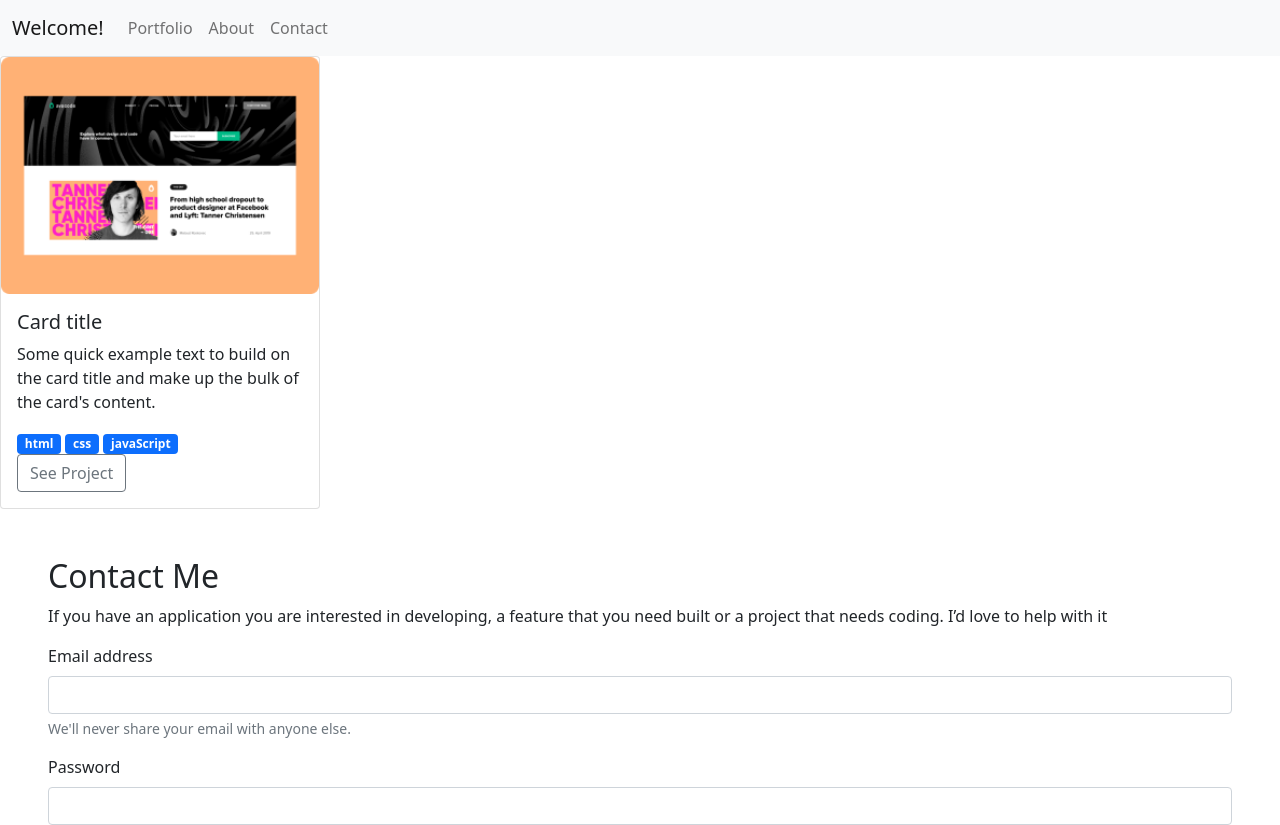
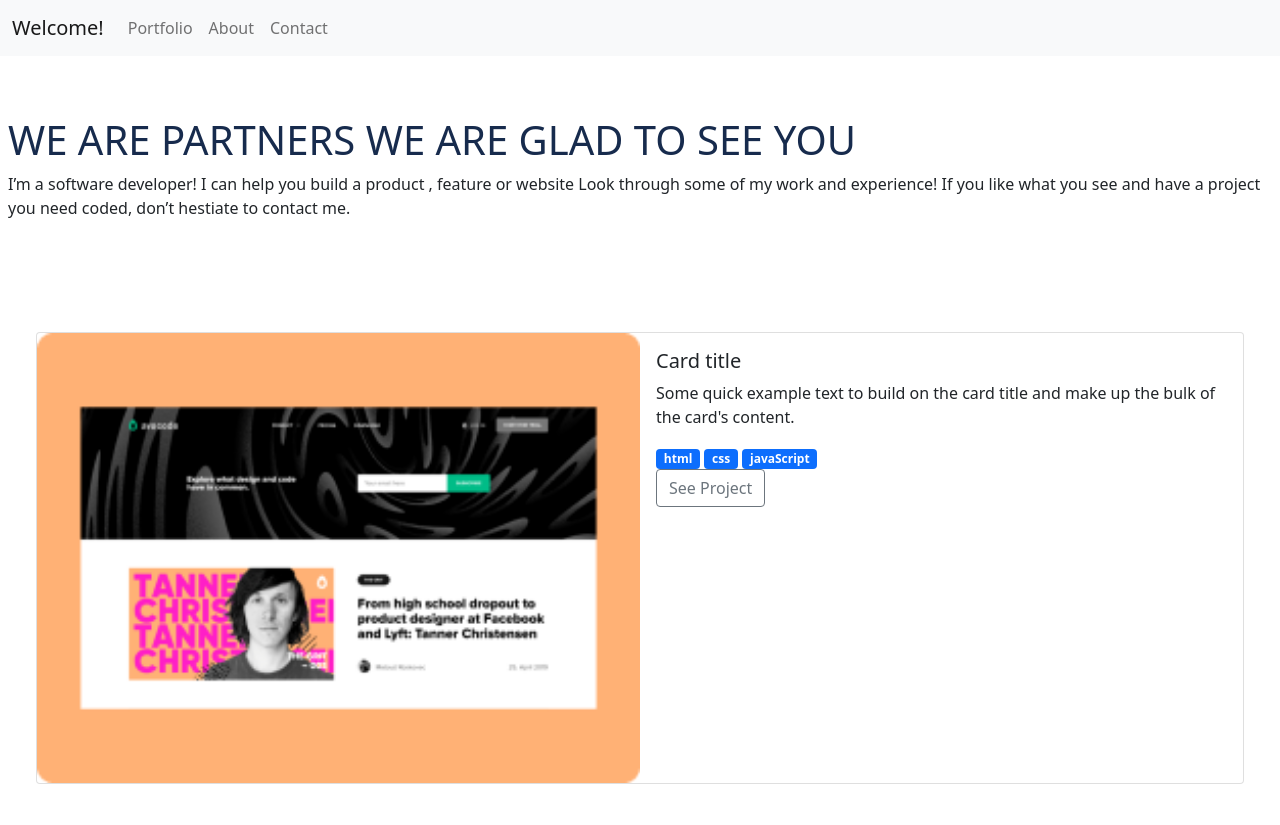
Before and after one commit to BasitKorede/Boostrap-project, a website: page index.html in a window 1280 px wide. Shown: the top 825 px of the page. Drawn offline with nearby package versions, Linux system fonts and the light colour scheme.

Commit message:
Add the about section

```diff
--- a/css/style.css
+++ b/css/style.css
@@ -7,3 +7,16 @@ body {
   font-family: Metal Mania, "Times New Roman", Times, serif;
   text-align: center;
 }
+
+.about-section {
+  padding: 34px 8px;
+  margin: 26px 0;
+}
+
+.about-section-header {
+  color: #172b4d;
+}
+
+.portfolio-card-section {
+  padding: 36px;
+}
--- a/index.html
+++ b/index.html
@@ -48,10 +48,20 @@
         </div>
       </div>
     </nav>
-    <section class="">
-      <div class="card w-25">
-        <img src="images/1.png" class="card-img-top" alt="..." />
-        <div class="card-body">
+    <section class="about-section">
+      <h2 class="fs-1 about-section-header"> WE ARE PARTNERS WE ARE GLAD TO SEE YOU</h2>
+      <p class="about-paragraph">
+        I’m a software developer! I can help you build a product , feature or
+        website Look through some of my work and experience! If you like what
+        you see and have a project you need coded, don’t hestiate to contact me.
+      </p>
+    </section>
+    <section class="portfolio-card-section">
+      <div class="card w-100 d-flex flex-row justify-content-between">
+        <div class="w-50">
+        <img src="images/1.png" class="card-img-top w-100" alt="..." />
+        </div>
+        <div class="card-body w-50">
           <h5 class="card-title">Card title</h5>
           <p class="card-text">
             Some quick example text to build on the card title and make up the
```
